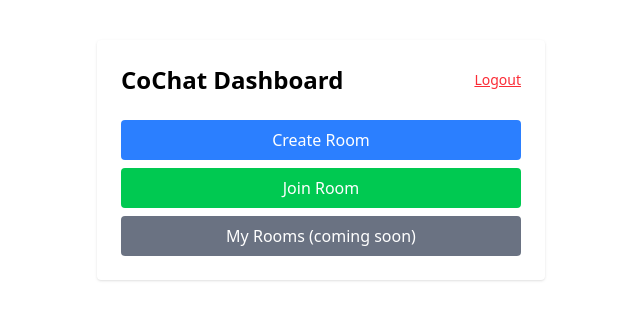
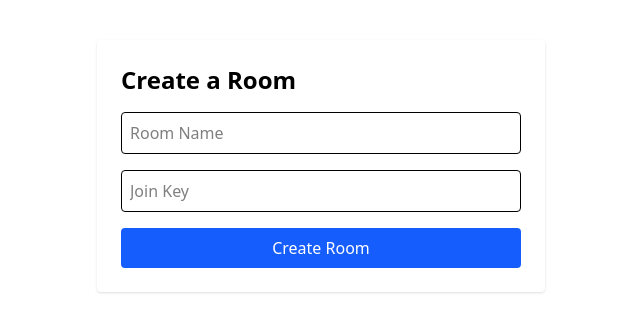
Before and after one commit to rishuags/cochat, a React (Vite) app in the folder cochat-frontend/: page /create-room in a window 1280 px wide. Before the commit this address led to /dashboard. Shown: the top 332 px of the page, without its empty margins (319-959 px from the left). Built offline with nearby package versions, Linux system fonts and the light colour scheme; no server answers; sample sign-in values are in the browser's storage.

Commit message:
feat: add CreateRoomPage with room creation logic and Firebase write

```diff
--- a/cochat-frontend/package.json
+++ b/cochat-frontend/package.json
@@ -15,7 +15,8 @@
     "react": "^19.1.0",
     "react-dom": "^19.1.0",
     "react-router": "^7.8.2",
-    "react-router-dom": "^7.8.2"
+    "react-router-dom": "^7.8.2",
+    "uuid": "^11.1.0"
   },
   "devDependencies": {
     "@eslint/js": "^9.29.0",
--- a/cochat-frontend/src/App.jsx
+++ b/cochat-frontend/src/App.jsx
@@ -15,6 +15,7 @@ import { ApiKeyInput } from './components/ApiKeyInput.jsx';
 // App Pages
 import LoginPage from './pages/LoginPage.jsx';
 import DashboardPage from './pages/DashboardPage.jsx';
+import CreateRoomPage from './pages/CreateRoomPage.jsx';
 
 
 // React Context
@@ -76,8 +77,12 @@ function App() {
       {/* Room page – also protected by auth check */}
       {/* <Route path="/room/:roomId" element={user ? <RoomPage /> : <Navigate to="/login" />} /> */}
 
+      <Route path="/create-room" element={user ? <CreateRoomPage /> : <Navigate to="/login" />} />
+
       {/* Fallback – if route doesn't match, send user to dashboard if logged in, else login */}
       <Route path="*" element={<Navigate to={user ? "/dashboard" : "/login"} />} />
+
+
     </Routes>
 
   );
--- /dev/null
+++ b/cochat-frontend/src/pages/CreateRoomPage.jsx
@@ -0,0 +1,79 @@
+import { useState } from "react";
+import { useNavigate } from "react-router-dom";
+import { db, auth } from "../firebase";
+import { ref, set } from "firebase/database";
+import { v4 as uuidv4 } from "uuid";
+
+
+export default function CreateRoomPage() {
+    const [roomName, setRoomName] = useState("");
+    const [joinKey, setJoinKey] = useState("");
+    const [error, setError] = useState("");
+    const navigate = useNavigate();
+
+
+
+    const handleCreate = async (e) => {
+        e.preventDefault();
+        setError("");
+
+        if (!roomName.trim() || !joinKey.trim()) {
+            setError("Room name and join key are required.");
+            return;
+        }
+
+        const roomId = uuidv4();
+
+        const roomData = {
+            name: roomName.trim(),
+            joinKey: joinKey.trim(),
+            owner: auth.currentUser.email,
+            createdAt: Date.now(),
+            // members: {
+            //     [auth.currentUser.uid]: {
+            //         status: "approved"
+            //     }
+            // }
+        };
+
+        try {
+            await set(ref(db, `rooms/${roomId}`), roomData);
+            navigate(`/room/${roomId}`);
+        } catch (err) {
+            console.error("Error creating room:", err);
+            setError("Failed to create room. Try again.");
+        }
+    };
+
+
+    return (
+        <div className="max-w-md mx-auto mt-10 p-6 bg-white rounded shadow">
+            <h2 className="text-2xl font-bold mb-4">Create a Room</h2>
+            {error && <p className="text-red-500 mb-2">{error}</p>}
+
+            <form onSubmit={handleCreate} className="flex flex-col gap-4">
+                <input
+                    type="text"
+                    placeholder="Room Name"
+                    value={roomName}
+                    onChange={(e) => setRoomName(e.target.value)}
+                    className="p-2 border rounded"
+                />
+                <input
+                    type="password"
+                    placeholder="Join Key"
+                    value={joinKey}
+                    onChange={(e) => setJoinKey(e.target.value)}
+                    className="p-2 border rounded"
+                />
+                <button
+                    type="submit"
+                    className="bg-blue-600 text-white px-4 py-2 rounded"
+                >
+                    Create Room
+                </button>
+            </form>
+        </div>
+    );
+
+}
```
Also changed, not shown: 1 other file (tests, documents, lock files or other folders).
